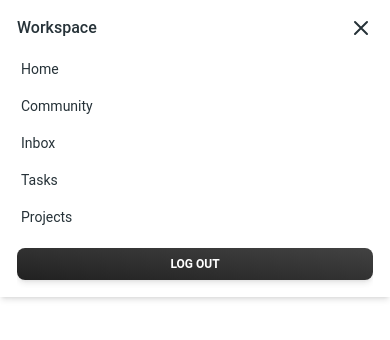
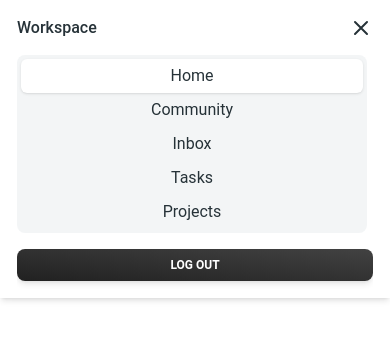
Before and after one commit to 0chiranjeevim0/material_tailwind, a React (Vite) app: page / in a window 390 px wide. Both pictures are taken after a click on the button 361 px from the left and 28 px from the top of the page. Shown: the top 340 px of the page. Built offline with nearby package versions, Linux system fonts and the light colour scheme.

Commit message:
status : tabs

```diff
--- a/package.json
+++ b/package.json
@@ -10,6 +10,7 @@
     "preview": "vite preview"
   },
   "dependencies": {
+    "@heroicons/react": "^2.0.18",
     "@material-tailwind/react": "^2.1.0",
     "react": "^18.2.0",
     "react-dom": "^18.2.0"
--- a/src/components/Navbar.jsx
+++ b/src/components/Navbar.jsx
@@ -1,5 +1,6 @@
 import { Navbar,MobileNav,Typography,Button, IconButton} from "@material-tailwind/react";
 import {useState} from 'react';
+import TabsComp from './Tabs';
 
 
 const NavbarComp = () =>{
@@ -35,7 +36,7 @@ const NavbarComp = () =>{
         </ul>
     )
     return(
-        <div className="max-h-[768px] w-[calc(100%)]">
+        <div className="max-h-[800px] w-[calc(100%)]">
           <Navbar className="sticky top-0 z-10 h-max max-w-full rounded-none py-2 px-4 lg:px-8 lg:py-4">
                 <div className="flex items-center justify-between text-blue-gray-900">
                     <Typography as="a" href="#" className="mr-4 cursor-pointer py-1.5 font-medium">
@@ -62,8 +63,8 @@ const NavbarComp = () =>{
                     </div>
                 </div>
                 <MobileNav open={navbar}>
-                    {navList}
-                    <Button variant="gradient" size="sm" fullWidth className="mb-2">
+                    <TabsComp />
+                    <Button variant="gradient" size="sm" fullWidth className="mb-2 mt-4">
                             <span>Log Out</span>
                     </Button>
                 </MobileNav>
--- /dev/null
+++ b/src/components/Tabs.jsx
@@ -0,0 +1,56 @@
+import { Tabs, TabsHeader, Tab} from '@material-tailwind/react';
+import { Square3Stack3DIcon, UserCircleIcon, Cog6ToothIcon } from '@heroicons/react/24/solid';
+import { useState } from 'react';
+
+const TabsComp = () => {
+    const data = [
+        {
+            label: "Home",
+            value: "home",
+            icon: Square3Stack3DIcon,
+            desc: `We're not always in the position that we want to be at...`
+        },
+        {
+            label: "Community",
+            value: "community", // Change this value to differentiate tabs
+            icon: UserCircleIcon,
+            desc: `We're not always in the position that we want to be at...`
+        },
+        {
+            label: "Inbox",
+            value: "inbox", // Change this value to differentiate tabs
+            icon: Cog6ToothIcon,
+            desc: `We're not always in the position that we want to be at...`
+        },
+        {
+            label: "Tasks",
+            value: "tasks", // Change this value to differentiate tabs
+            icon: Cog6ToothIcon,
+            desc: `We're not always in the position that we want to be at...`
+        },
+        {
+            label: "Projects",
+            value: "projects", // Change this value to differentiate tabs
+            icon: Cog6ToothIcon,
+            desc: `We're not always in the position that we want to be at...`
+        },
+    ];
+
+    const [activeTab, setActiveTab] = useState("home"); // Default active tab
+
+    return (
+        <div className="w-full mt-2">
+            <Tabs className="w-full" value={activeTab} orientation="vertical">
+                <TabsHeader className="w-[350px]">
+                    {data.map(({label, value}) => (
+                        <Tab key={value} value={value}  onClick={() => setActiveTab(value)}>
+                            <span className="text-start">{label}</span> {/* Move label to the right of the icon */}
+                        </Tab>
+                    ))}
+                </TabsHeader>
+            </Tabs>
+        </div>
+    )
+};
+
+export default TabsComp;
```
Also changed, not shown: 1 other file (tests, documents, lock files or other folders).
